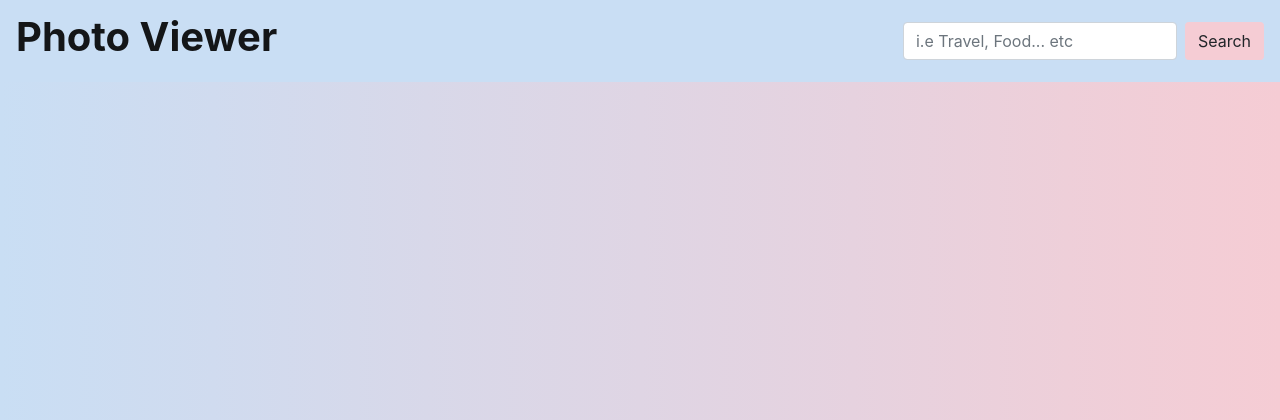
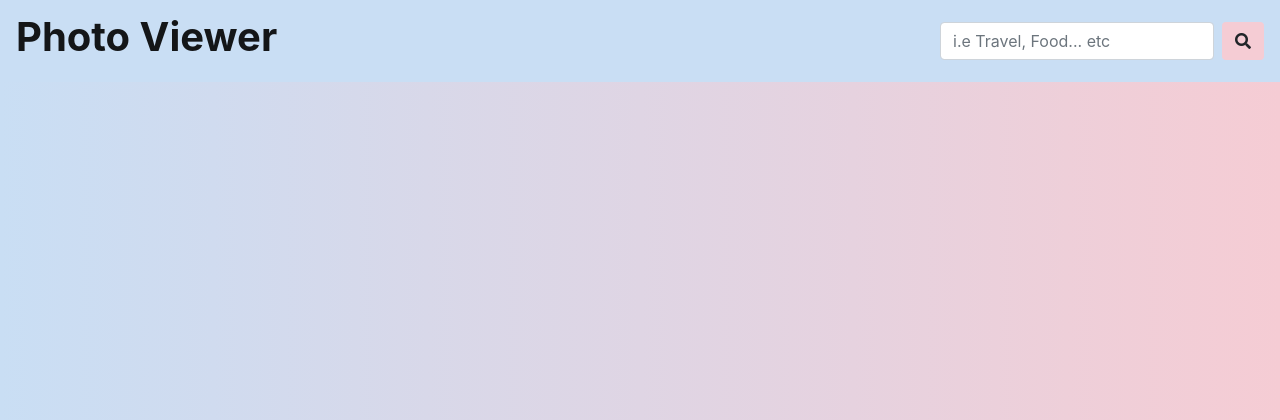
Before and after one commit to p-koskey/Photo-Viewer, a Django app: page / in a window 1280 px wide. Shown: the top 420 px of the page. Run offline with Django 3.2, Linux system fonts and the light colour scheme; data that the repository does not hold is empty; some libraries are stand-ins or nearby versions.

Commit message:
add icons to templates

```diff
--- a/photos/templates/index.html
+++ b/photos/templates/index.html
@@ -10,7 +10,7 @@
 
             <div class="card-body">
                 <h5 class="card-text float-left">{{image.name}}</h5>
-                <h5 class="float-right">{{image.locationtags.all|join:", "}}</h5>
+                <h6 class="text-secondary float-right"><i class="fas fa-map-marker-alt"></i> : {{image.locationtags.all|join:", "}}</h6>
             </div>
            </div>
                           <!-- Modal -->
--- a/photos/templates/navbar.html
+++ b/photos/templates/navbar.html
@@ -9,7 +9,7 @@
     </ul>
     <form class="form-inline my-2 my-ml-0" role="search" action="{% url 'search_results' %}">
       <input class="form-control mr-sm-2" type="search" placeholder="i.e Travel, Food... etc" name = "photo">
-      <button class="btn  my-2 my-sm-0" type="submit"style="background-color: #F5CCD4"; >Search</button>
+      <button class="btn  my-2 my-sm-0" type="submit"style="background-color: #F5CCD4"; ><i class="fas fa-search"></i></button>
     </form>
   </div>
 </nav>
```
